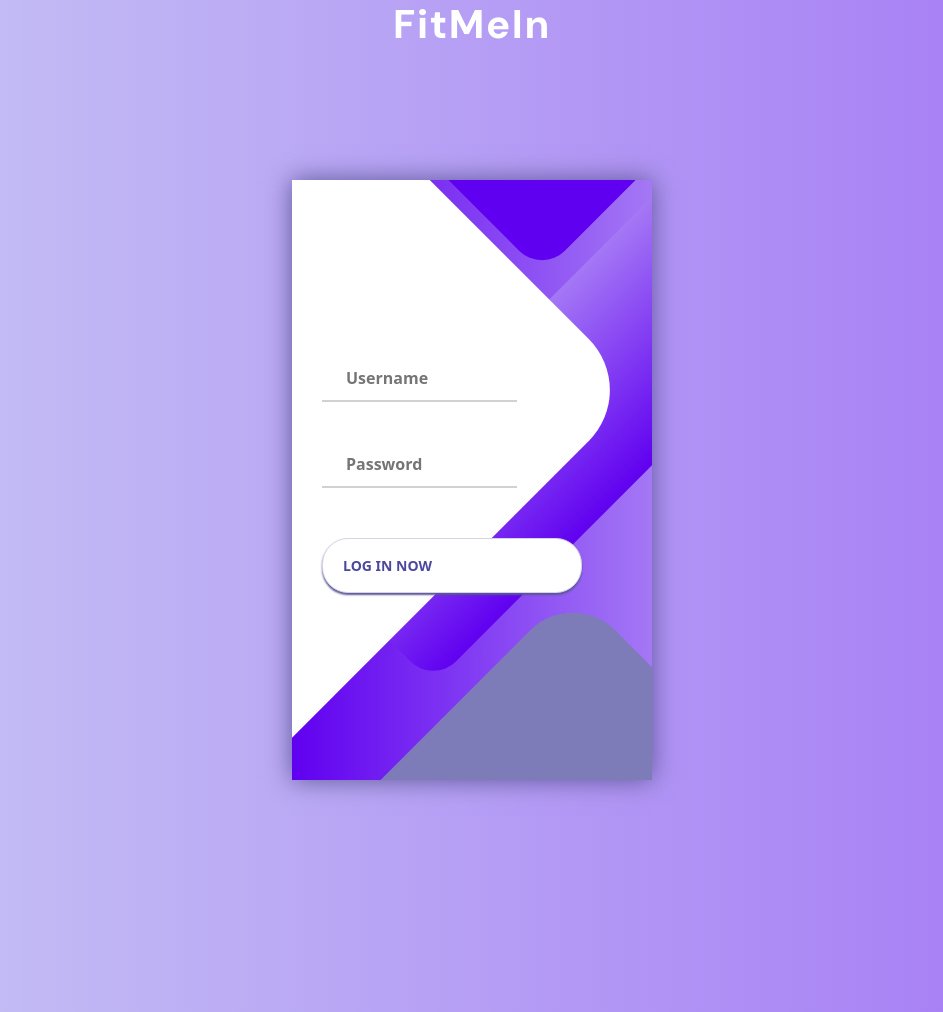
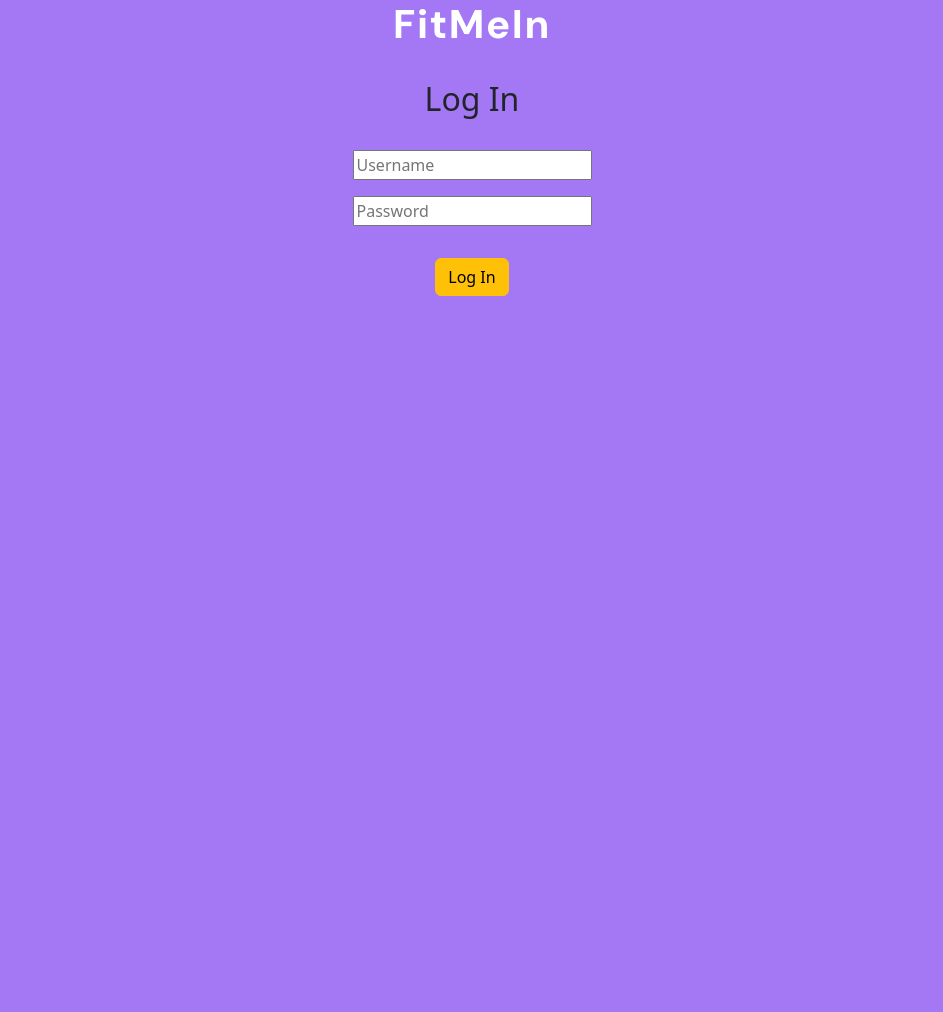
Before and after one commit to gellisun/fitmein, a Django app: page /accounts/login/ in a window 1280 px wide. Shown: the whole page, without its empty margins (168-1111 px from the left). After the commit the page ends 296 px from the top, so only its background shows below. Run offline with Django 4.2, Linux system fonts and the light colour scheme.

Commit message:
more css for login and signup

```diff
--- a/main_app/static/css/style.css
+++ b/main_app/static/css/style.css
@@ -71,155 +71,14 @@ section.padding {
   z-index: 1;
 }
 
-/* login page */
+/* login and signup page */
 
-* {
-	box-sizing: border-box;
-	margin: 0;
-	padding: 0;
+#login-body, #signup-body {
+  background-color: #a478f5;
 }
 
-body {
-	background: linear-gradient(90deg, #C7C5F4, #a478f5);
-}
-
-.container {
-	display: flex;
-	align-items: center;
-	justify-content: center;
-	min-height: 100vh;
-}
-
-.screen {
-	background: linear-gradient(90deg, #6000f0, #a478f5);
-	position: relative;
-	height: 600px;
-	width: 360px;
-	box-shadow: 0px 0px 24px #5C5696;
-}
-
-.screen__content {
-	z-index: 1;
-	position: relative;
-	height: 100%;
-}
-
-.screen__background {
-	position: absolute;
-	top: 0;
-	left: 0;
-	right: 0;
-	bottom: 0;
-	z-index: 0;
-	-webkit-clip-path: inset(0 0 0 0);
-	clip-path: inset(0 0 0 0);
-}
-
-.screen__background__shape {
-	transform: rotate(45deg);
-	position: absolute;
-}
-
-.screen__background__shape1 {
-	height: 520px;
-	width: 520px;
-	background: #FFF;
-	top: -50px;
-	right: 120px;
-	border-radius: 0 72px 0 0;
-}
-
-.screen__background__shape2 {
-	height: 220px;
-	width: 220px;
-	background: #6000f0;
-	top: -172px;
-	right: 0;
-	border-radius: 32px;
-}
-
-.screen__background__shape3 {
-	height: 540px;
-	width: 190px;
-	background: linear-gradient(270deg, #6000f0, #a478f5);
-	top: -24px;
-	right: 0;
-	border-radius: 32px;
-}
-
-.screen__background__shape4 {
-	height: 400px;
-	width: 200px;
-	background: #7E7BB9;
-	top: 420px;
-	right: 50px;
-	border-radius: 60px;
-}
-
-.login {
-	width: 320px;
-	padding: 30px;
-	padding-top: 156px;
-}
-
-.login__field {
-	padding: 20px 0px;
-	position: relative;
-}
-
-.login__icon {
-	position: absolute;
-	top: 30px;
-	color: #7875B5;
-}
-
-.login__input {
-	border: none;
-	border-bottom: 2px solid #D1D1D4;
-	background: none;
-	padding: 10px;
-	padding-left: 24px;
-	font-weight: 700;
-	width: 75%;
-	transition: .2s;
-}
-
-.login__input:active,
-.login__input:focus,
-.login__input:hover {
-	outline: none;
-	border-bottom-color: #6A679E;
-}
-
-.login__submit {
-	background: #fff;
-	font-size: 14px;
-	margin-top: 30px;
-	padding: 16px 20px;
-	border-radius: 26px;
-	border: 1px solid #D4D3E8;
-	text-transform: uppercase;
-	font-weight: 700;
-	display: flex;
-	align-items: center;
-	width: 100%;
-	color: #4C489D;
-	box-shadow: 0px 2px 2px #5C5696;
-	cursor: pointer;
-	transition: .2s;
-}
-
-.login__submit:active,
-.login__submit:focus,
-.login__submit:hover {
-	border-color: #6A679E;
-	outline: none;
-}
-
-.button__icon {
-	font-size: 24px;
-	margin-left: auto;
-	color: #7875B5;
+.signup-div {
+  margin: 0 5rem 0 5rem;
 }
 
 @media only screen and (min-width: 992px) and (max-width: 1280px){
--- a/main_app/templates/home.html
+++ b/main_app/templates/home.html
@@ -209,7 +209,7 @@
     class="d-flex flex-fill justify-content-center align-items-center align-content-stretch my-0 mx-0"
     style=" background: grey"
   >
-    <nav
+    <!-- <nav
       class="navbar navbar-expand-md fixed-bottom bg-body d-flex flex-grow-1 flex-fill justify-content-center align-items-center align-self-stretch flex-nowrap py-3 pt-0 my-0 pb-0 mx-0 px-0 ps-0"
       style="background: grey"
     >
@@ -239,7 +239,7 @@
             </div>
         </a>
             </div>
-    </nav>
+    </nav> -->
   </footer>
     <script src="https://cdn.jsdelivr.net/npm/bootstrap@5.3.1/dist/js/bootstrap.min.js" integrity="sha384-Rx+T1VzGupg4BHQYs2gCW9It+akI2MM/mndMCy36UVfodzcJcF0GGLxZIzObiEfa" crossorigin="anonymous"></script>
 </body>
--- a/main_app/templates/registration/login.html
+++ b/main_app/templates/registration/login.html
@@ -20,14 +20,14 @@
       rel="stylesheet"
     />
   </head>
-  <body>
+  <body id="login-body">
     <header style="position: sticky; top: 0; color: var(--bs-body-bg)">
       <h1 style="text-align: center; position: static" id="app-name">
         FitMeIn
       </h1>
       <br />
     </header>
-    <!-- <div class="container" id="login-container">
+    <div class="container" id="login-container">
           <div class="row">
               <div class="col-mad-12">
                   <div class="section-header text-center pb-5">
@@ -38,16 +38,16 @@
                         <input type="text" name="username" placeholder="Username" id="login-input">
                       </div>
                       <div class="mb-3">
-                        <input type="text" name="password" placeholder="Password" id="login-input"></div>
+                        <input type="password" name="password" placeholder="Password" id="login-input"></div>
                         <input type="hidden" name="next" value="{{ next }}" />
                         <button type="submit" class="btn btn-warning mt-3">Log In</button>
                       </div>
                     </form>
                 </div>
             </div>
-          </div> -->
+          </div>
 
-    <div class="container">
+    <!-- <div class="container">
       <div class="screen">
         <div class="screen__content">
           <form class="login" method="POST" action="{% url 'login' %}">
@@ -62,10 +62,8 @@
                 placeholder="Password"
               />
             </div>
-            <input type="hidden" name="next" value="{{ next }}" />
-            <button class="button login__submit">
-              <span class="button__text">Log In Now</span>
-            </button>
+            <input type="hidden" name="next" value="{% url 'profile' %}" />
+            <button class="button login__submit" type="submit">Log In</button>
           </form>
         </div>
         <div class="screen__background">
@@ -83,7 +81,7 @@
           ></span>
         </div>
       </div>
-    </div>
+    </div> -->
 
     <!-- <script
       src="https://cdn.jsdelivr.net/npm/bootstrap@5.3.1/dist/js/bootstrap.min.js"
--- a/main_app/views.py
+++ b/main_app/views.py
@@ -35,21 +35,17 @@ def about(request):
 
 @login_required
 def profile(request):
-  print('User:', request.user)
   # profile = Profile.objects.get(user=request.user)
   try:
     profile = Profile.objects.get(user=request.user)
-    print(profile.user)
     context = {'profile': profile}
     if profile:
-        print('profile exists')
         profile_form = ProfileForm(instance=profile)
         comments = Comment.objects.filter(user=request.user)
         context['profile_form']=profile_form
         context['comments']=comments
     return render(request, 'user/profile.html', context)
   except Profile.DoesNotExist:
-    print('profile does not exist')
     return redirect('create_profile')
 
 
```
Also changed, not shown: fitmein/settings.py (+6 -6 lines), main_app/templates/base.html (+9 -7 lines), main_app/templates/registration/signup.html (+10 -15 lines), main_app/templates/user/profile.html (+32 -1 lines), main_app/migrations/0019_merge_20230808_1735.py (added).
